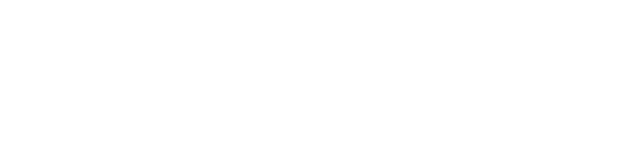
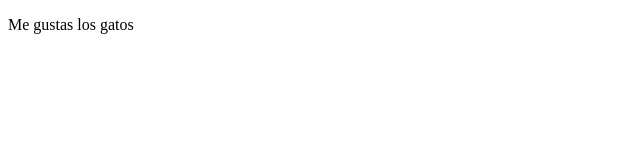
Before and after one commit to COOPERTUL/prueba04182022, a plain HTML site: page index.html in a window 1280 px wide. Shown: the whole page, without its empty margins (0-640 px from the left). Drawn offline with Linux system fonts and the light colour scheme.

Commit message:
coomit git add .

```diff
--- a/index.html
+++ b/index.html
@@ -6,6 +6,10 @@
 	<title>Primera pagina de go10 </title>
 </head>
 <body>
-
+	<div>
+		<p>
+			Me gustas los gatos
+		</p>
+	</div>
 </body>
 </html>
```
